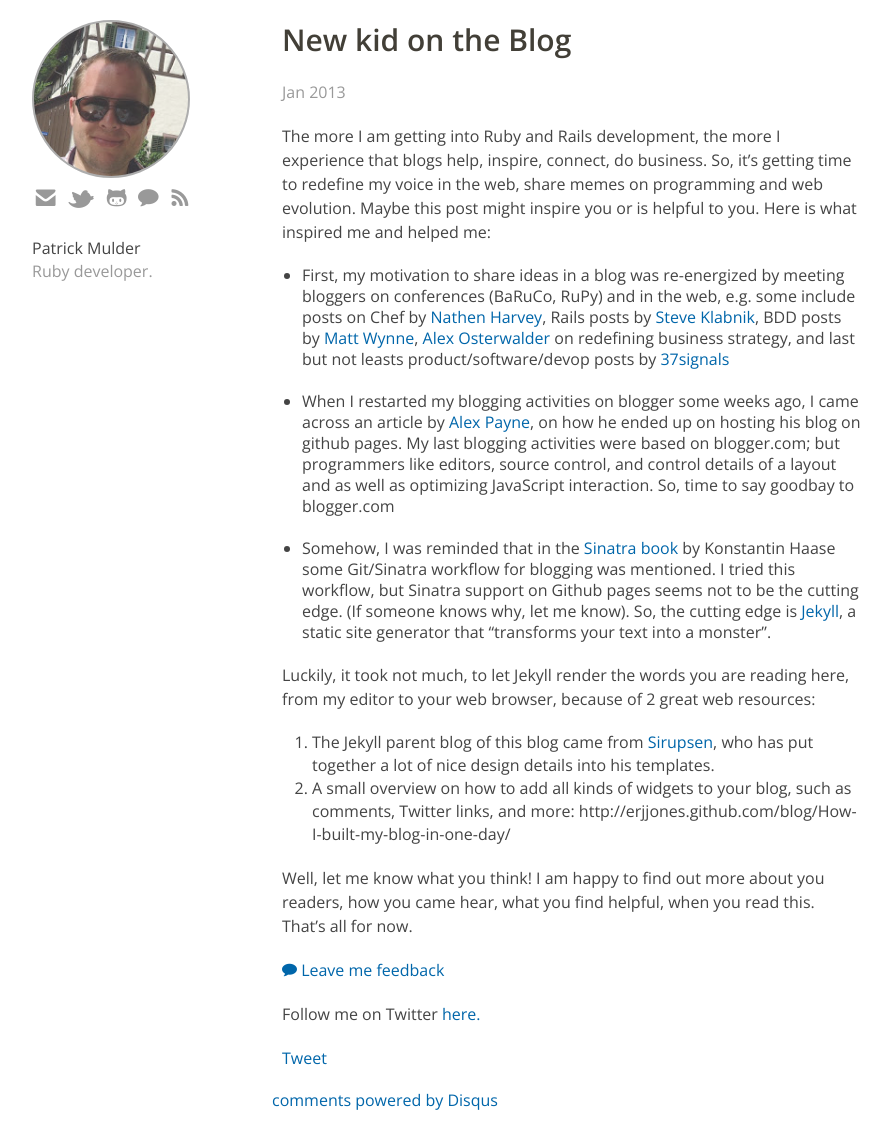
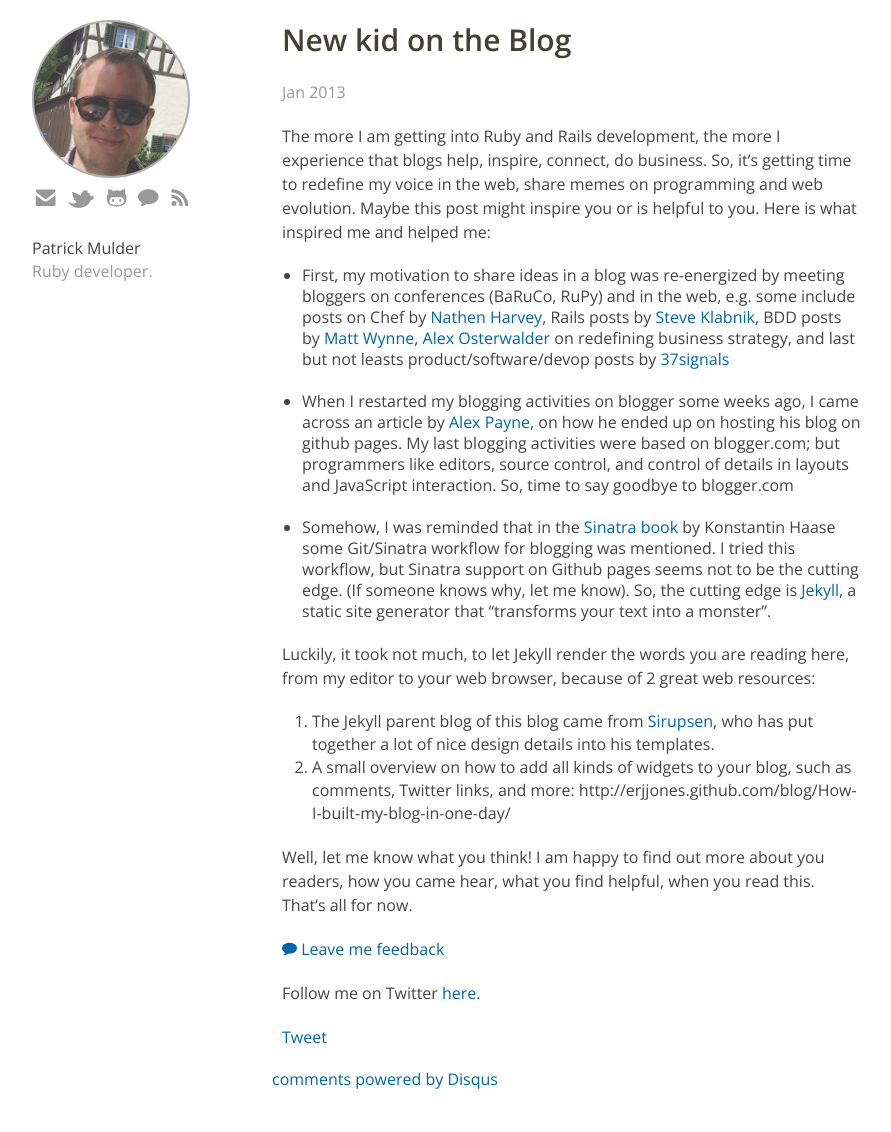
Before and after one commit to mulderp/mulderp.github.com, a Jekyll site: the page built from _posts/2013-01-18-new-kid-on-the-blog.md, in a window 1280 px wide and 1132 px high. Shown: the whole window, without its empty margins (138-1029 px from the left). Built offline with Jekyll 4.4.1, drawn with Linux system fonts in a browser that asks for light colours; comment, search, counter and statistics services are not loaded.

Commit message:
small fixes post

```diff
--- a/_posts/2013-01-18-new-kid-on-the-blog.md
+++ b/_posts/2013-01-18-new-kid-on-the-blog.md
@@ -8,7 +8,7 @@ The more I am getting into Ruby and Rails development, the more I experience tha
 
 * First, my motivation to share ideas in a blog was re-energized by meeting bloggers on conferences (BaRuCo, RuPy) and in the web, e.g. some include posts on Chef by [Nathen Harvey](http://nathenharvey.com), Rails posts by [Steve Klabnik](http://words.steveklabnik.com/), BDD posts by [Matt Wynne](http://blog.mattwynne.net/), [Alex Osterwalder](http://businessmodelalchemist.com) on redefining business strategy, and last but not leasts product/software/devop posts by [37signals](http://svn.37signals.com)
 
-* When I restarted my blogging activities on blogger some weeks ago, I came across an article by [Alex Payne](http://al3x.net/about.html), on how he ended up on hosting his blog on github pages. My last blogging activities were based on blogger.com; but programmers like editors, source control, and control details of a layout and as well as optimizing JavaScript interaction. So, time to say goodbay to blogger.com
+* When I restarted my blogging activities on blogger some weeks ago, I came across an article by [Alex Payne](http://al3x.net/about.html), on how he ended up on hosting his blog on github pages. My last blogging activities were based on blogger.com; but programmers like editors, source control, and control of details in layouts and JavaScript interaction. So, time to say goodbye to blogger.com
 
 * Somehow, I was reminded that in the [Sinatra book](http://shop.oreilly.com/product/0636920019664.do) by Konstantin Haase some Git/Sinatra workflow for blogging was mentioned. I tried this workflow, but Sinatra support on Github pages seems not to be the cutting edge. (If someone knows why, let me know). So, the cutting edge is [Jekyll](http://jekyllrb.com/), a static site generator that "transforms your text into a monster".
 
```
